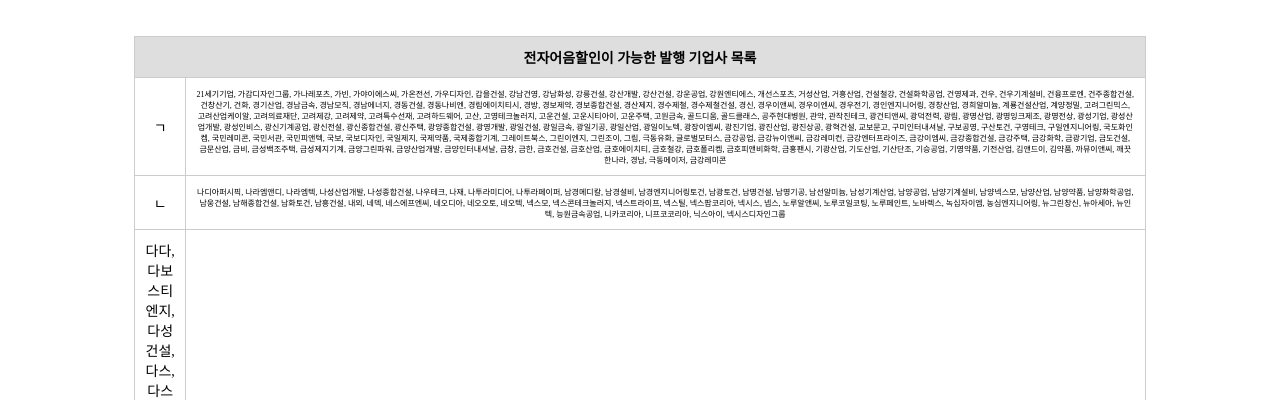
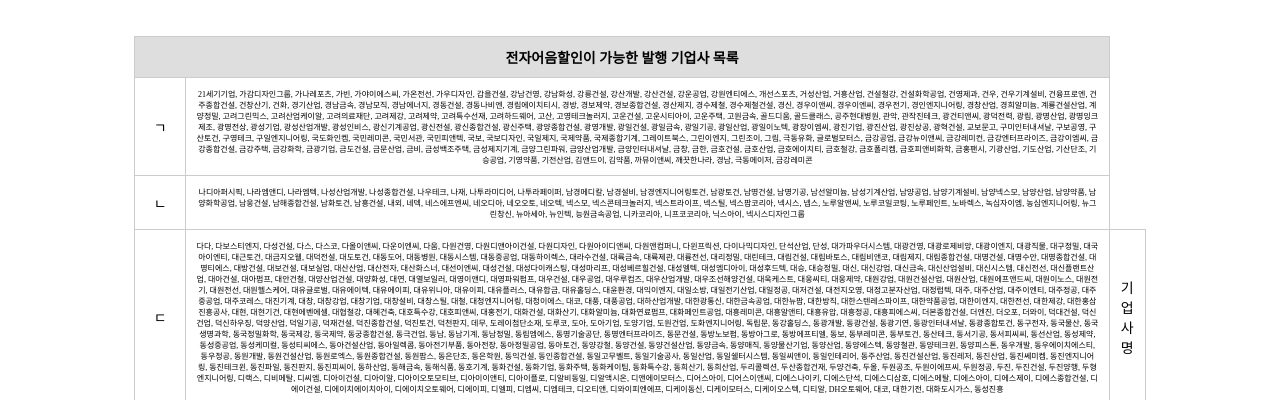
Before and after one commit to TSMONEY2325/possible, a plain HTML site: page index.html in a window 1280 px wide. Shown: the part 400-800 px from the top of the page. Drawn offline with Linux system fonts and the light colour scheme.

Commit message:
Update index.html

```diff
--- a/index.html
+++ b/index.html
@@ -287,7 +287,8 @@
 넥시스디자인그룹</td>
             </tr>
             <tr>
-                <td class="consonant-cell">다다,
+                <td class="consonant-cell">ㄷ</td>
+                <td>다다,
 다보스티엔지,
 다성건설,
 다스,
```
